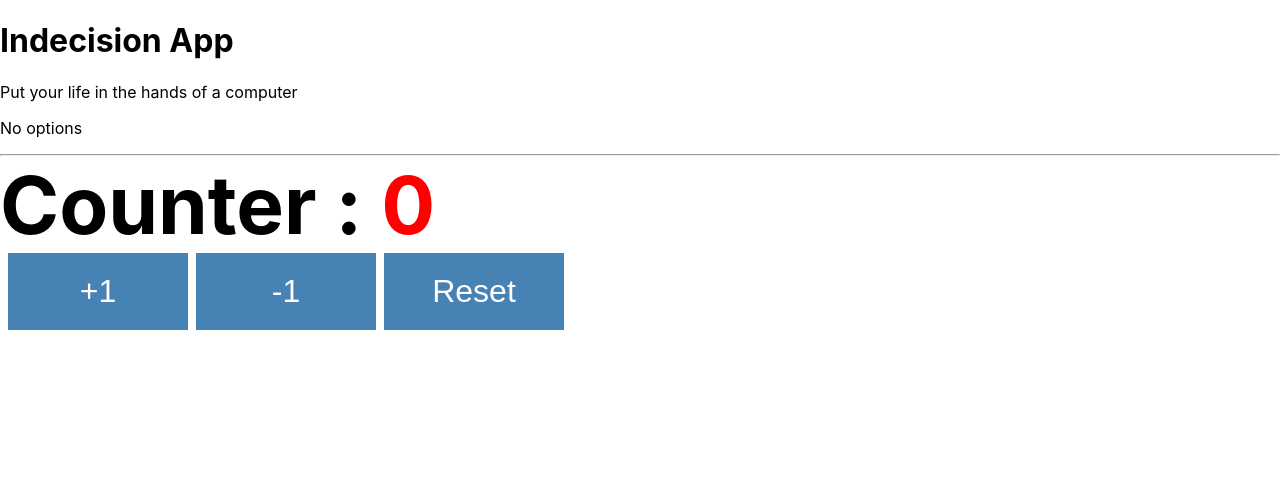
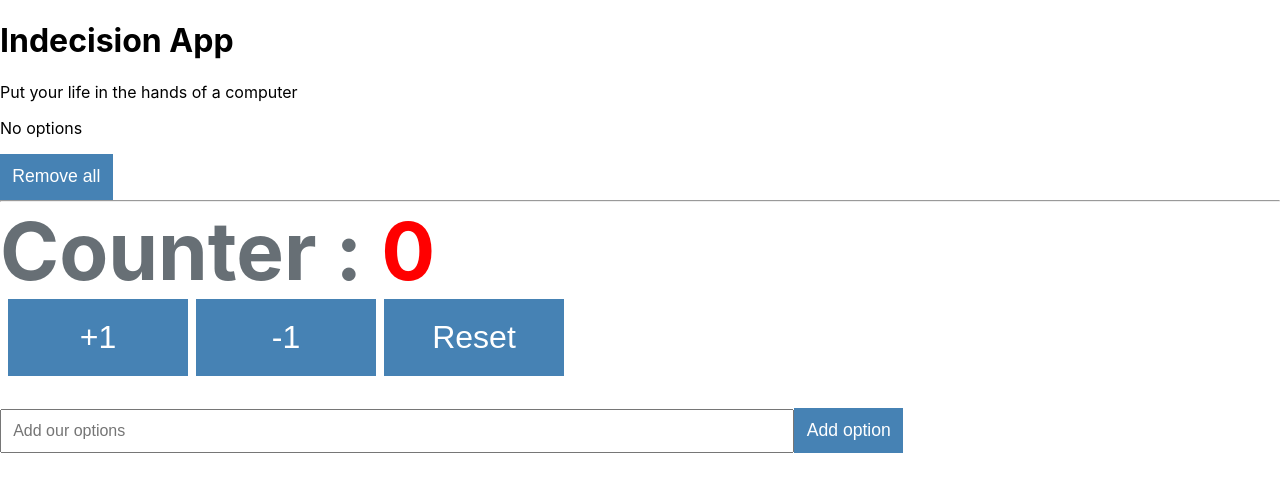
Before and after one commit to OCHIENGDAVIS/scrimba, a React (Create React App) app: page / in a window 1280 px wide. Shown: the top 492 px of the page. Built offline with nearby package versions, Linux system fonts and the light colour scheme.

Commit message:
data binding in jsx

```diff
--- a/src/App.js
+++ b/src/App.js
@@ -24,7 +24,6 @@ function App() {
     e.persist()
     app.count --
     console.log(app.count)
-    reRender()
   }
   const reset = (e)=>{
     console.log('reset......')
@@ -32,16 +31,44 @@ function App() {
     app.count =0
     console.log(app.count)
   }
+  const handleSubmit = (e)=>{
+    e.preventDefault()
+    const option = e.target.elements.option.value
+    if(option){
+      app.options.push(option)
+      e.target.elements.option.value = ''
+    }
+    console.log(app.options.length)
+
+  }
+  const removeAll = ()=>{
+    console.log('Removing all the elements ......')
+    app.options = []
+    btnState()
+  }
+  const btnState = ()=>{
+    let btnState = false
+    if(app.options.length <= 0){
+      btnState = true
+    }
+    console.log(btnState)
+    return btnState
+  }
   let appExpresssion = (
     <div>
      {app.title && <div><h1>{app.title}</h1><p>{app.subtitle}</p></div>}
      {app.options.length >0 ? <ul><li>one</li><li>two</li></ul> : <p>No options</p>}
+     <button onClick={removeAll} className=' btn-small' disabled={btnState()} >Remove all</button>
 
      <hr></hr>
       <h1 className='counter'>Counter :  <span>{app.count}</span></h1>
       <button className="btn" onClick={add}>+1</button>
       <button className="btn" onClick={subtratc}>-1</button>
       <button className="btn" onClick={reset}>Reset</button>
+      <form onSubmit={handleSubmit}>
+        <input type='text' name='option' placeholder='Add our options'/>
+        <button className='btn-small'>Add option</button>
+      </form>
     </div>
   )
   // let user = {
@@ -83,11 +110,6 @@ function App() {
   return  appExpresssion
 
 }
-
-const reRender = ()=>{
-  App()
-}
-
 
 
 // const arrow = ()=>{
--- a/src/index.css
+++ b/src/index.css
@@ -28,10 +28,12 @@ code {
   font-size: 5rem;
   margin: 0;
   padding: 0;
+  color: rgb(103, 111, 117);
 }
 hr{
   margin: 0;
   padding: 0;
+
 }
 .btn:hover{
   background: rgb(34, 117, 185);
@@ -39,3 +41,21 @@ hr{
 h1 span{
   color: red;
 }
+form{
+  margin-top: 2em;
+}
+form input{
+  width: 60%;
+  margin: 0;
+  padding: .7em .7em;
+  font-size: 1rem;
+
+}
+.btn-small{
+  padding: .7em .7em;
+  font-size: 1.1em;
+  color: #fff;
+  background: steelblue;
+  border: none;
+  cursor: pointer;
+}
```
